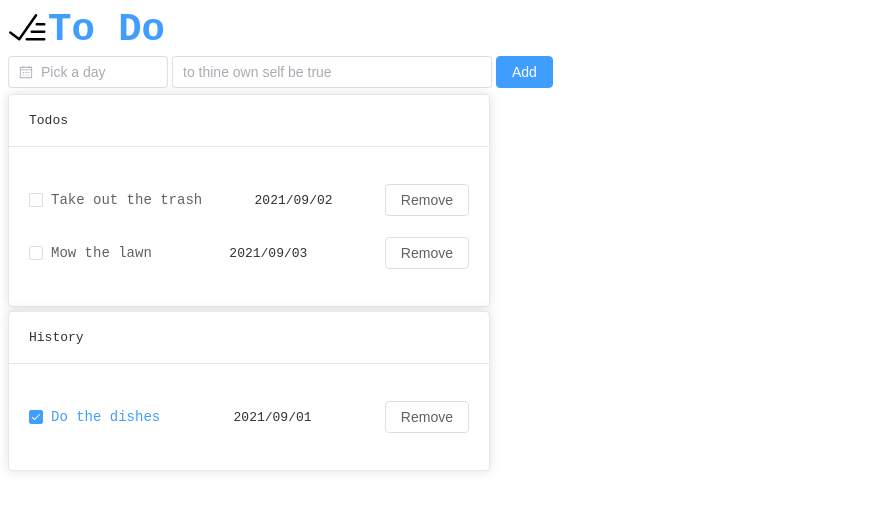
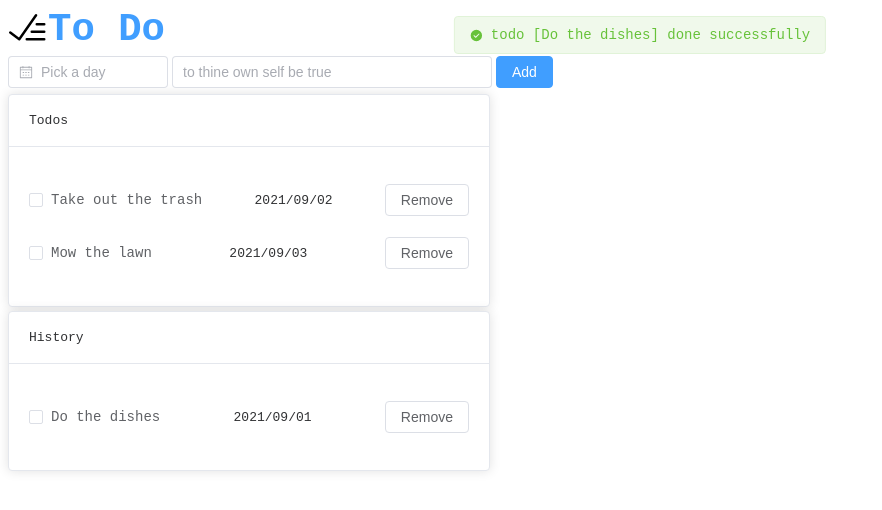
Before and after one commit to ashedid/vuestart, a Vue app: page / in a window 1280 px wide. Both pictures are taken after a click on the label "Do the dishes". Shown: the top 510 px of the page, without its empty margins (0-882 px from the left). Built offline with nearby package versions, Linux system fonts and the light colour scheme.

Commit message:
use `:value` in <el-checkbox> instead of `v-model` incase event func not work because of the bug of `el-checkbox`

```diff
--- a/src/components/TodoList.vue
+++ b/src/components/TodoList.vue
@@ -7,7 +7,7 @@ import {ElMessage} from 'element-plus';
 
 let todos = ref([
   {
-    id: 1,
+    id: '1',
     title: 'Do the dishes',
     date: '2021/09/01',
     done: false,
@@ -15,14 +15,14 @@ let todos = ref([
 
   },
   {
-    id: 2,
+    id: '2',
     title: 'Take out the trash',
     date: '2021/09/02',
     done: false,
     deleted: false
   },
   {
-    id: 3,
+    id: '3',
     title: 'Mow the lawn',
     date: '2021/09/03',
     done: false,
@@ -40,6 +40,10 @@ onMounted(() => {
 function addNewTodo() {
   if (date.value === '') {
     alert('Please pick a day')
+    return
+  }
+  if (newTodoText.value === '') {
+    alert('Please input a todo')
     return
   }
   todos.value.push({id: nextTodoId++, title: newTodoText.value, date: date.value, done: false, deleted: false})
@@ -67,6 +71,19 @@ function deleteTodo(todo, index) {
 function reverseDone(todo) {
   todo.done = !todo.done
 
+  console.log(todo)
+  if (todo.done) {
+    ElMessage({
+      message: 'todo [' + todo.title + '] done successfully',
+      type: 'success',
+    });
+  } else {
+    ElMessage({
+      message: 'todo [' + todo.title + '] undone successfully',
+      type: 'success',
+    });
+  }
+
 }
 
 function getDoneTodos() {
@@ -86,18 +103,17 @@ function getUndoneTodos() {
     </el-icon>
     <el-text size="large" tag="b" class="mx-1 head-text" type="primary">To Do</el-text>
   </div>
-  <el-form @submit.prevent="addNewTodo" class="form-warp">
+  <el-form id="main-form" @submit.prevent="addNewTodo" class="form-warp">
     <!--    <label for="new-todo">Add a todo</label>-->
 
 
-    <el-date-picker style="max-width: 160px;margin-right: 4px"
-                    value-format="YYYY/MM/DD"
-                    v-model="date"
-                    type="date"
+    <el-date-picker style="max-width: 160px;margin-right: 4px" value-format="YYYY/MM/DD" v-model="date" type="date"
                     placeholder="Pick a day"/>
     <el-input ref="inputRef" style="max-width: 320px" v-model="newTodoText" id="new-todo"
               placeholder="to thine own self be true"/>
-    <el-button style="margin-left: 4px" type="primary" @click="addNewTodo">Add</el-button>
+    <el-tooltip class="box-item" effect="light" content="click to add" placement="right">
+      <el-button style="margin-left: 4px" type="primary" @click="addNewTodo">Add</el-button>
+    </el-tooltip>
 
   </el-form>
 
@@ -108,15 +124,14 @@ function getUndoneTodos() {
       </div>
     </template>
     <div v-if="!getUndoneTodos(todos).length">nothing to do, enjoy your day ^_^</div>
-    <p class="todo-item" v-for="(todo, index) in getUndoneTodos(todos) " :key="todo.id"
-       :title="todo.title">
-      <el-checkbox @change="reverseDone(todo)" v-model="todo.done" :label="todo.title" size="large"/>
+    <p class="todo-item" v-for="(todo, index) in getUndoneTodos(todos) " :key="todo.id" :title="todo.title">
+      <el-checkbox @change="reverseDone(todo)" :id="todo.id" :value="todo.done" :label="todo.title" size="large"/>
 
 
       <span>{{ todo.date }}</span>
 
 
-      <el-button @click="deleteTodo(todo,index)">Remove</el-button>
+      <el-button @click="deleteTodo(todo, index)">Remove</el-button>
 
     </p>
     <!--    <template #footer>Footer content</template>-->
@@ -135,15 +150,15 @@ function getUndoneTodos() {
     </template>
     <div v-if="!getDoneTodos(todos).length">You're new. Not much of a rind on you.</div>
 
-    <p class="todo-item" v-for="(todo, index) in getDoneTodos(todos) " :key="todo.id"
-       :title="todo.title">
-      <el-checkbox @change="reverseDone(todo)" v-model="todo.done" :label="todo.title" size="large"/>
-
+    <p class="todo-item" v-for="(todo, index) in getDoneTodos(todos) " :key="todo.id" :title="todo.title">
+      <el-checkbox @change="reverseDone(todo)" :id="todo.id" :value="todo.done" :label="todo.title" size="large"/>
+      <!-- v-model="todo.done" 双向数据绑定 checkbox的v-model绑定勾选状态 -->
 
       <span>{{ todo.date }}</span>
 
 
-      <el-button @click="deleteTodo(todo,index)">Remove</el-button>
+      <el-button @click="deleteTodo(todo, index)">Remove</el-button>
+
 
     </p>
   </el-card>
```
